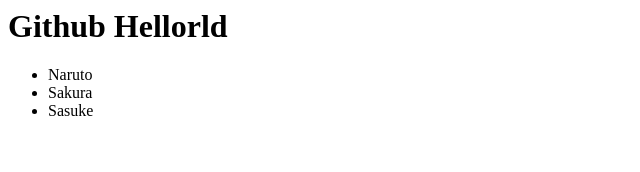
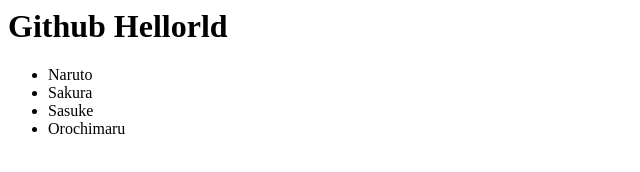
Before and after one commit to blackcat231/hello-world, a plain HTML site: page index.html in a window 1280 px wide. Shown: the whole page, without its empty margins (0-640 px from the left). Drawn offline with Linux system fonts and the light colour scheme.

Commit message:
Add Orochimaru to the list

```diff
--- a/index.html
+++ b/index.html
@@ -7,6 +7,7 @@
         <li>Naruto</li>
         <li>Sakura</li>
         <li>Sasuke</li>
+        <li>Orochimaru</li>
     </ul>
 </body>
 </html>
```
